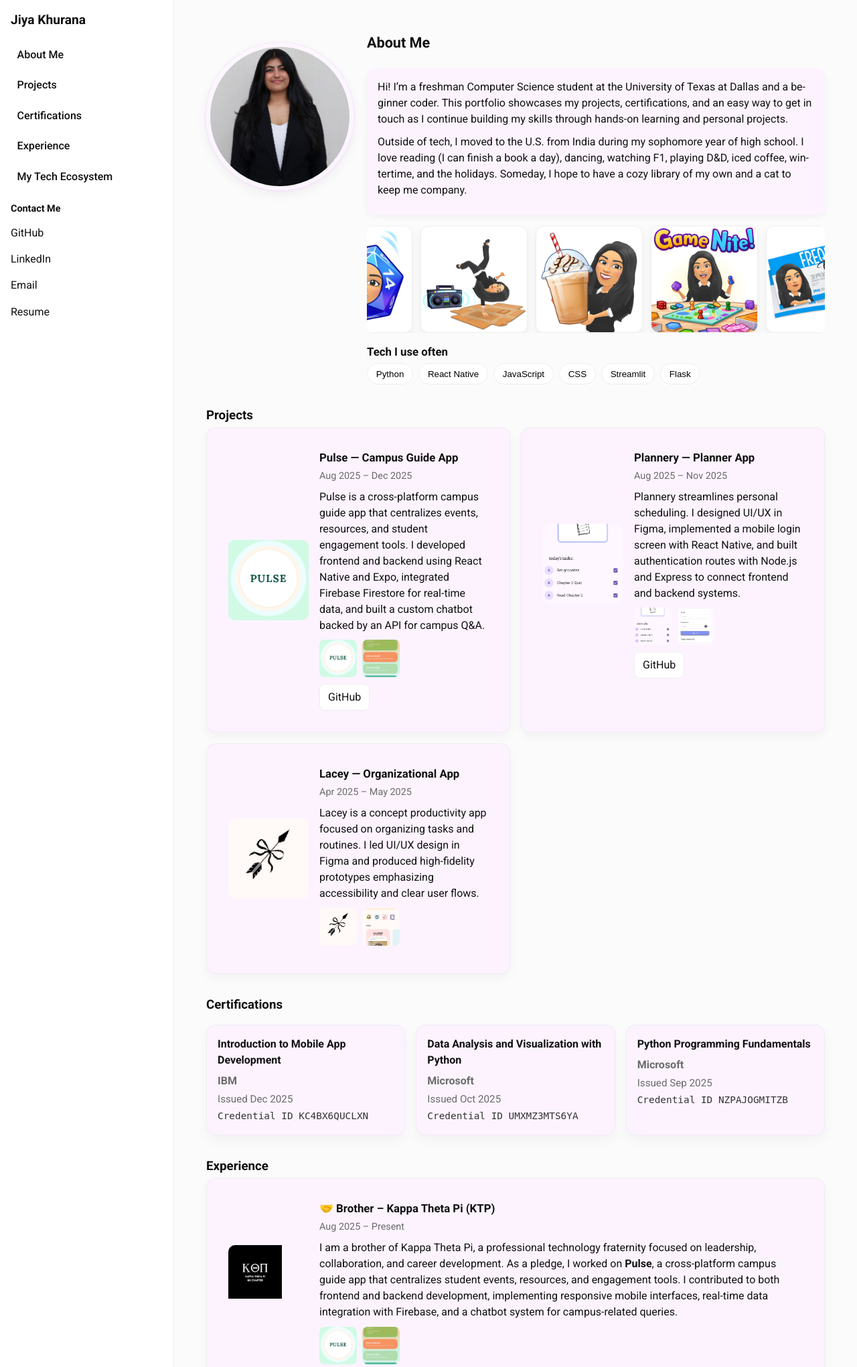
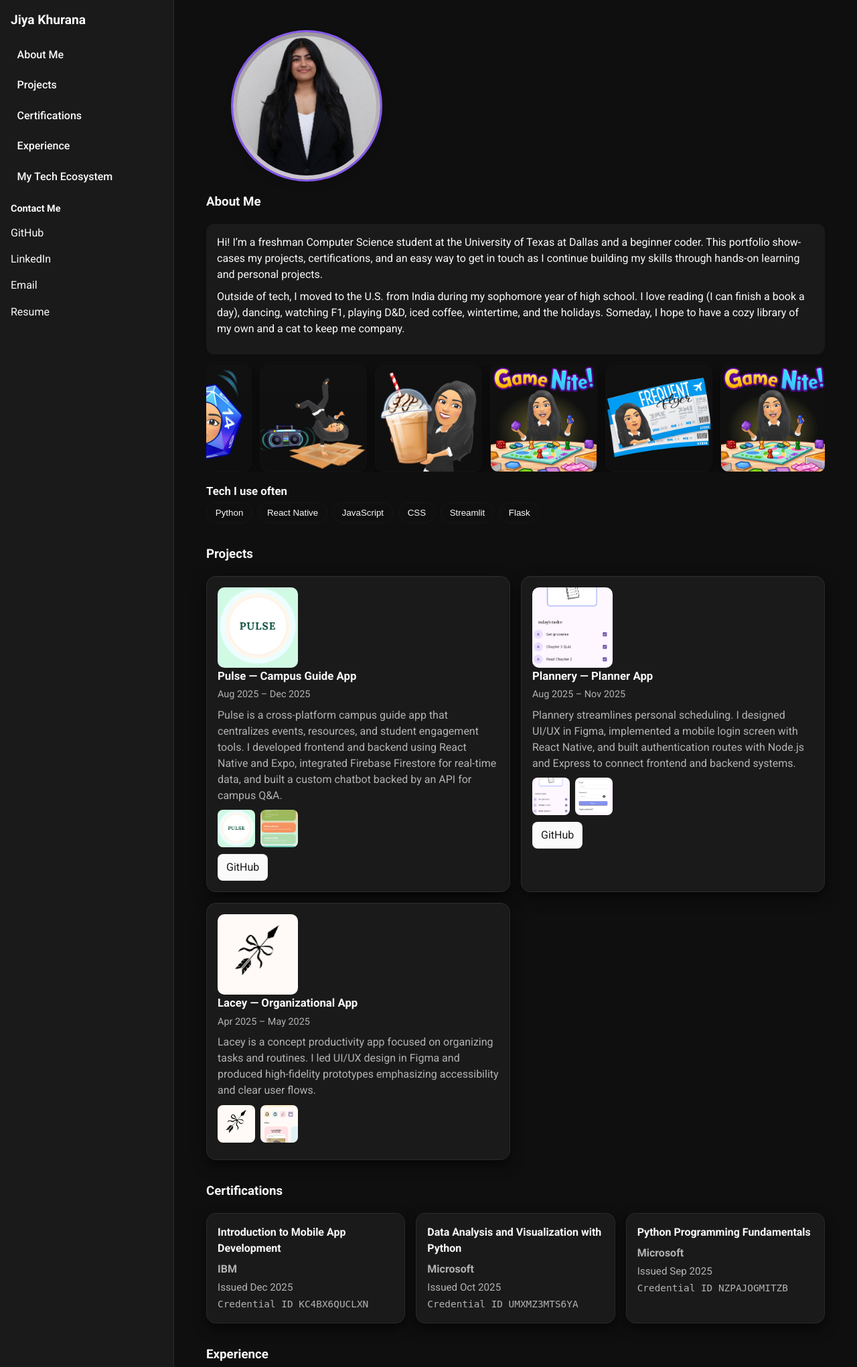
Before and after one commit to JiyaKhurana2102/Portfolio-Website, a Flask app: page / in a window 1280 px wide. Shown: the top 2041 px of the page at 67% size. Run offline with Flask 3, Linux system fonts and the light colour scheme.

Commit message:
Fixed color scheme

```diff
--- a/static/css/style.css
+++ b/static/css/style.css
@@ -7,12 +7,16 @@
 */
 
 :root {
-  /* Color tokens */
-  --bg: #fbfbfb; /* light background */
-  --text: #101010; /* main text color */
-  --muted: #6b6b6b; /* secondary text color */
-  --accent: #fcf3ff; /* requested accent color */
-  --accent-strong: #f6e9f7;
+  /* Color tokens (user requested dark neutral theme) */
+  --bg: #0F0F0F;          /* page background */
+  --card: #1A1A1A;        /* primary card background */
+  --card-hover: #222222;  /* hover / emphasis */
+  --text: #FAFAFA;        /* primary text */
+  --muted: #B3B3B3;       /* secondary text */
+  --accent: #8B5CF6;      /* subtle accent (kept for small highlights) */
+  --border: #2A2A2A;      /* borders / dividers */
+  --shadow-dark: rgba(0,0,0,0.6);
+  --inner-highlight: rgba(255,255,255,0.03);
 
   /* Layout sizes */
   --sidebar-width: 260px;
@@ -46,8 +50,8 @@ body {
   left: 0; top: 0; bottom: 0;
   width: var(--sidebar-width);
   padding: 1rem;
-  background: #ffffff;
-  border-right: 1px solid #eee;
+  background: var(--card);
+  border-right: 1px solid var(--border);
   display: flex;
   flex-direction: column;
   gap: 0.75rem;
@@ -71,16 +75,16 @@ body {
 }
 .sidebar-nav .nav-link:hover,
 .sidebar-nav .nav-link:focus {
-  background: var(--accent-strong); /* subtle hover */
+  background: rgba(139,92,246,0.06); /* subtle accent hover */
   outline: 2px solid transparent;
-  box-shadow: inset 0 0 0 1px var(--accent);
+  box-shadow: inset 0 0 0 1px rgba(139,92,246,0.06);
 }
 
 .sidebar-contacts { margin-top: 1rem; }
 .sidebar-contacts h3 { margin: 0 0 0.5rem 0; font-size: 0.9rem; }
 .sidebar-contacts ul { list-style: none; padding: 0; margin: 0; }
 .sidebar-contacts a { color: var(--text); text-decoration: none; display: inline-block; padding: 0.35rem 0; }
-.sidebar-contacts a:hover { color: #7a3fa5; }
+.sidebar-contacts a:hover { color: var(--accent); }
 
 .sidebar-footer { margin-top: auto; font-size: 0.85rem; color: var(--muted); }
 
@@ -89,63 +93,16 @@ body {
   margin-left: var(--sidebar-width);
   padding: 2rem clamp(1rem, 4vw, 3rem);
   max-width: var(--max-content-width);
+  color: var(--text);
+  background: var(--bg);
 }
-
-.content-header { margin-bottom: 1rem; }
 
 /* Generic section styling */
 .section { margin-bottom: 2rem; background: transparent; }
-.section header h3 { margin: 0 0 0.25rem 0; }
-.muted { color: var(--muted); font-size: 0.95rem; }
-
-/* ABOUT SECTION LAYOUT */
-.about-grid {
-  display: grid;
-  grid-template-columns: 220px 1fr; /* headshot column + content column */
-  gap: 1.25rem;
-  align-items: start;
-  margin-bottom: 1rem;
-}
-
-/* Headshot card styling: rounded rectangle image with outline stroke */
-.headshot-card {
-  max-width: 220px; /* keeps the headshot column limited */
-  width: 100%;
-  aspect-ratio: 1 / 1; /* make the container a square so it can become a circle */
-  padding: 6px; /* decorative padding that shows the gradient frame */
-  overflow: hidden; /* crop any part of the image that exceeds the frame */
-  border-radius: 50%; /* make the frame circular */
-  background: linear-gradient(180deg, rgba(252,243,255,0.6), rgba(252,243,255,0.8));
-  box-shadow: 0 6px 18px rgba(10,10,10,0.06), 0 0 0 3px var(--accent); /* accent ring */
-  display: flex; align-items: center; justify-content: center;
-  /* Move the avatar left so it visually centers between the sidebar and the description */
-  transform: translateX(-40px); /* larger left offset for a balanced position */
-  position: relative; /* allow precise visual shifting */
-}
-.headshot-card img {
-  width: 100%;
-  height: 100%; /* fill the circular frame */
-  object-fit: cover; /* scale and crop to fill the area */
-  object-position: bottom center; /* keep the bottom of the image visible */
-  display: block;
-  border-radius: 50%; /* ensure the image itself is circular */
-  /* remove outline from the img to rely on the container ring */
-  outline: none;
-}
-
-@media (max-width: 900px) {
-  /* On smaller screens the layout stacks; remove the horizontal shift so the avatar centers */
-  .headshot-card { max-width: 160px; transform: none; margin: 0 auto; }
-}
-
-@media (max-width: 420px) {
-  .headshot-card { max-width: 140px; }
-}
 
 /* About content and description box */
-.about-content h3 { margin-top: 0; font-size: 1.35rem; }
 .about-description {
-  margin-top: 0.6rem; background: var(--accent); padding: 1rem; border-radius: var(--radius); color: var(--text);
+  margin-top: 0.6rem; background: var(--card); padding: 1rem; border-radius: var(--radius); color: var(--text);
   box-shadow: 0 4px 10px rgba(12,12,12,0.04);
 }
 .about-description p { margin: 0 0 0.6rem 0; }
@@ -159,26 +116,35 @@ body {
 }
 .carousel-item {
   flex: 0 0 auto; /* don't shrink */
-  width: 140px; height: 140px; border-radius: 12px; overflow: hidden; background: #fff; display: flex; align-items: center; justify-content: center;
-  box-shadow: 0 6px 14px rgba(0,0,0,0.06); border: 1px solid #eee;
+  border-radius: 12px; overflow: hidden; display: flex; align-items: center; justify-content: center;
+  background: linear-gradient(180deg, rgba(255,255,255,0.01), rgba(255,255,255,0.005));
+  box-shadow: 0 6px 14px var(--shadow-dark);
+  border: 1px solid rgba(255,255,255,0.01);
+  width: 140px; height: 140px;
 }
 .carousel-item img { width: 100%; height: 100%; object-fit: cover; display: block; }
 
 /* Placeholder grid for Projects/Certs etc. */
 .placeholder-grid { display: grid; grid-template-columns: repeat(auto-fit, minmax(220px, 1fr)); gap: 1rem; }
-.project-card, .cert, .nexus-card, .exp-item { padding: 1rem; border-radius: 12px; background: #fff; border: 1px solid #eee; box-shadow: 0 6px 16px rgba(12,12,12,0.04); }
+.project-card, .cert, .nexus-card, .exp-item {
+  padding: 1rem;
+  border-radius: 12px;
+  background: var(--card); /* use card bg */
+  border: 1px solid var(--border);
+  box-shadow: 0 8px 20px var(--shadow-dark), inset 0 1px 0 var(--inner-highlight);
+}
 
 .gallery-grid { display: grid; grid-template-columns: repeat(auto-fit, minmax(200px, 1fr)); gap: 1rem; }
-.gallery-item { height: 160px; border-radius: 10px; background: linear-gradient(180deg,#fff,#fafafa); border: 1px dashed #eee; display:flex; align-items:center; justify-content:center; color:var(--muted); }
+.gallery-item { height: 160px; border-radius: 10px; background: linear-gradient(180deg, rgba(255,255,255,0.01), rgba(255,255,255,0.005)); border: 1px dashed var(--border); display:flex; align-items:center; justify-content:center; color:var(--muted); }
 
 /* Footer styling */
-.site-footer { margin-top: 2rem; padding-top: 1rem; border-top: 1px solid #eee; color: var(--muted); }
+.site-footer { margin-top: 2rem; padding-top: 1rem; border-top: 1px solid var(--border); color: var(--muted); }
 
 /* TECH SECTION STYLES */
 .tech-section { margin-top: 1rem; }
 /* Heading style for the tech section. Ensure this rule is complete (font-size value + closing brace). */
-.tech-section h4 { margin: 0.35rem 0 0.25rem 0; font-size: 1.05rem; }
-.tech-section .muted { margin-bottom: 0.6rem; }
+.tech-section h4 { margin: 0.35rem 0 0.25rem 0; font-size: 1.05rem; color: var(--text); }
+.tech-section .muted { margin-bottom: 0.6rem; color: var(--muted); }
 
 .tech-grid {
   display: flex; flex-wrap: wrap; gap: 0.5rem; align-items: center;
@@ -186,14 +152,14 @@ body {
 
 /* Pill-style buttons that visually respond to hover and focus */
 .tech-btn {
-  background: #fff; border: 1px solid #eee; padding: 0.45rem 0.8rem; border-radius: 999px; cursor: pointer; font-weight: 500;
+  background: transparent; border: 1px solid rgba(255,255,255,0.03); padding: 0.45rem 0.8rem; border-radius: 999px; cursor: pointer; font-weight: 500; color: var(--text);
   transition: transform 160ms ease, box-shadow 160ms ease, background-color 160ms ease, color 160ms ease;
 }
 .tech-btn:hover, .tech-btn:focus {
   transform: translateY(-3px);
-  box-shadow: 0 8px 20px rgba(121, 52, 161, 0.12);
-  border-color: rgba(121, 52, 161, 0.14);
-  background: var(--accent-strong);
+  box-shadow: 0 8px 20px rgba(139,92,246,0.08);
+  border-color: rgba(139,92,246,0.14);
+  background: rgba(139,92,246,0.06);
   outline: none;
 }
 
@@ -206,66 +172,47 @@ body {
 /* PROJECT CARDS */
 .project-grid { display: grid; grid-template-columns: repeat(auto-fit, minmax(300px, 1fr)); gap: 1rem; }
 .project-card {
-  background: var(--accent); /* use same lavender accent as about-description */
+  background: var(--card); /* card color */
   border-radius: 14px;
   overflow: hidden;
-  border: 1px solid rgba(0,0,0,0.04);
+  border: 1px solid var(--border);
   transition: transform 180ms ease, box-shadow 180ms ease;
 }
-.project-card:hover, .project-card:focus-within { transform: translateY(-6px); box-shadow: 0 18px 40px rgba(10,10,10,0.08); }
-.project-card-inner { display: flex; gap: 1rem; padding: 1rem; align-items: center; }
+.project-card:hover, .project-card:focus-within { transform: translateY(-6px); box-shadow: 0 18px 40px var(--shadow-dark); background: var(--card-hover); }
+.project-card_inner { display: flex; gap: 1rem; padding: 1rem; align-items: center; }
 .project-thumb { flex: 0 0 120px; width: 120px; height: 120px; border-radius: 10px; overflow: hidden; }
 .project-thumb img { width: 100%; height: 100%; object-fit: cover; display: block; }
-.project-meta { flex: 1 1 auto; }
-.project-title { margin: 0 0 0.25rem 0; font-size: 1.05rem; }
+.project-meta { flex: 1 1 auto; color: var(--text); }
+.project-title { margin: 0 0 0.25rem 0; font-size: 1.05rem; color: var(--text); }
 .project-dates { color: var(--muted); font-size: 0.9rem; margin-bottom: 0.5rem; }
-.project-desc { margin: 0 0 0.6rem 0; }
+.project-desc { margin: 0 0 0.6rem 0; color: var(--muted); }
 .project-thumbs { display: flex; gap: 0.5rem; margin-bottom: 0.6rem; }
 .project-thumbs img { width: 56px; height: 56px; object-fit: cover; border-radius: 8px; }
-.project-links .btn { display: inline-block; padding: 0.45rem 0.75rem; background: #fff; color: var(--text); border-radius: 8px; text-decoration: none; border: 1px solid #eee; }
-
-/* Make sure project cards shrink gracefully on small screens */
-@media (max-width: 720px) {
-  .project-card-inner { flex-direction: column; align-items: stretch; }
-  .project-thumb { width: 100%; height: 180px; flex: none; }
-  .project-thumbs img { width: 64px; height: 64px; }
-}
+.project-links .btn { display: inline-block; padding: 0.45rem 0.75rem; background: var(--text); color: var(--card); border-radius: 8px; text-decoration: none; border: 1px solid rgba(0,0,0,0.06); }
 
 /* CERTIFICATE CARDS */
 .cert-grid { display: grid; grid-template-columns: repeat(auto-fit, minmax(260px, 1fr)); gap: 1rem; margin-top: 1rem; }
 .cert-card {
-  background: var(--accent); border-radius: 14px; padding: 1rem; border: 1px solid rgba(0,0,0,0.04); box-shadow: 0 8px 18px rgba(10,10,10,0.04);
+  background: var(--card); border-radius: 14px; padding: 1rem; border: 1px solid var(--border); box-shadow: 0 8px 18px var(--shadow-dark);
 }
-.cert-inner h4 { margin: 0 0 0.4rem 0; }
+.cert-inner h4 { margin: 0 0 0.4rem 0; color: var(--text); }
 .cert-org { color: var(--muted); font-weight: 600; margin-bottom: 0.25rem; }
 .cert-dates { color: var(--muted); font-size: 0.95rem; margin-bottom: 0.25rem; }
-.cert-id { font-family: monospace; font-size: 0.9rem; color: #333; }
-
-/* Make certifications interactive on hover/focus */
-.cert-card {
-  transition: transform 180ms ease, box-shadow 180ms ease;
-}
-.cert-card:hover, .cert-card:focus-within {
-  transform: translateY(-6px);
-  box-shadow: 0 18px 40px rgba(10,10,10,0.12);
-  cursor: pointer;
-}
-.cert-card:focus-within {
-  outline: 3px solid rgba(121,52,161,0.08);
-}
+.cert-id { font-family: monospace; font-size: 0.9rem; color: var(--muted); }
+.cert-card:hover { transform: translateY(-6px); box-shadow: 0 14px 36px var(--shadow-dark); background: var(--card-hover); }
 
 /* Experience item styles (single entry with small logo) */
 .exp-item {
-  display: flex; gap: 0.75rem; align-items: flex-start; padding: 1rem; border-radius: 12px; background: #fff; border: 1px solid #eee; box-shadow: 0 6px 16px rgba(12,12,12,0.04);
+  display: flex; gap: 0.75rem; align-items: flex-start; padding: 1rem; border-radius: 12px; background: var(--card); border: 1px solid var(--border); box-shadow: 0 6px 16px var(--shadow-dark);
   transition: transform 160ms ease, box-shadow 160ms ease;
 }
 .exp-item:hover, .exp-item:focus {
   transform: translateY(-4px);
-  box-shadow: 0 14px 36px rgba(10,10,10,0.08);
+  box-shadow: 0 14px 36px var(--shadow-dark);
   outline: none;
 }
 .exp-logo {
-  width: 48px; height: 48px; border-radius: 8px; background: linear-gradient(180deg,#fff,#fafafa); display: flex; align-items: center; justify-content: center; font-size: 1.25rem; flex: 0 0 48px;
+  width: 48px; height: 48px; border-radius: 8px; background: linear-gradient(180deg, rgba(255,255,255,0.01), rgba(255,255,255,0.005)); display: flex; align-items: center; justify-content: center; font-size: 1.25rem; flex: 0 0 48px;
 }
 .exp-meta h4 { margin: 0 0 0.25rem 0; font-size: 1rem; }
 .exp-org { color: var(--muted); font-weight: 600; margin-bottom: 0.5rem; }
@@ -295,7 +242,7 @@ body {
   .content { margin-left: 0; padding-top: 78px; }
   .sidebar-nav { display: none; }
   .sidebar .sidebar-toggle { display: block; }
-  .sidebar.open .sidebar-nav { display: block; position: absolute; left: 0; top: 64px; bottom: 0; width: 260px; background: #fff; padding: 1rem; box-shadow: 0 8px 40px rgba(10,10,10,0.08); }
+  .sidebar.open .sidebar-nav { display: block; position: absolute; left: 0; top: 64px; bottom: 0; width: 260px; background: var(--card); padding: 1rem; box-shadow: 0 8px 40px var(--shadow-dark); }
 }
 
 /* Additional responsive and overflow fixes
```
